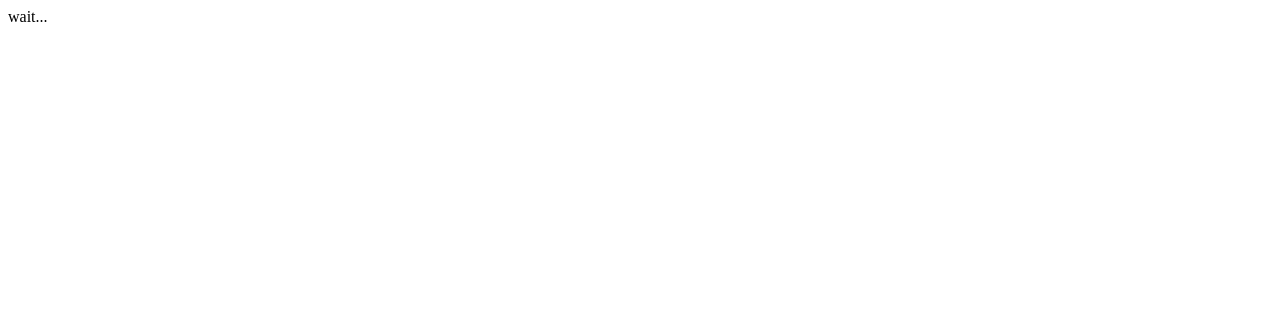
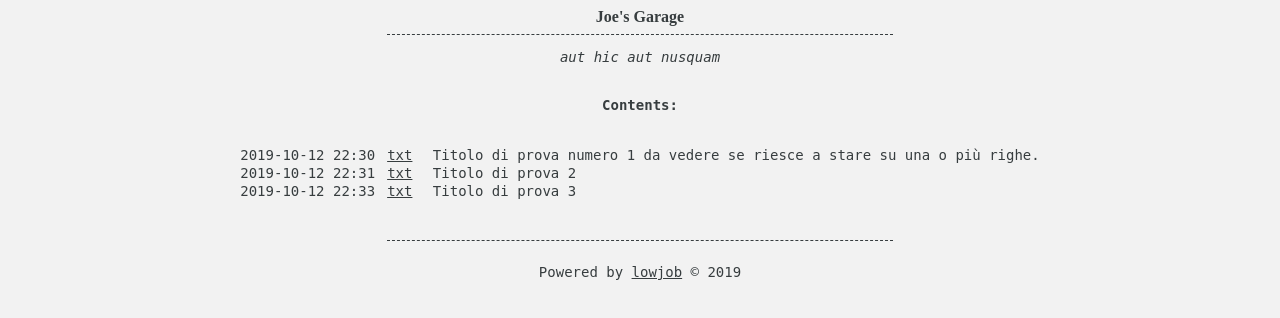
Before and after one commit to joegalaxy/joegalaxy.github.io, a plain HTML site: page index.html in a window 1280 px wide. Drawn offline with Linux system fonts and the light colour scheme.

Commit message:
iniatial commit

```diff
--- a/index.html
+++ b/index.html
@@ -1 +1,58 @@
-wait...
+<!DOCTYPE html PUBLIC "-//W3C//DTD XHTML 1.0 Transitional//EN"
+    "http://www.w3.org/TR/xhtml1/DTD/xhtml1-transitional.dtd">
+
+<html xmlns="http://www.w3.org/1999/xhtml">
+<head>
+  <meta http-equiv="Content-Type"
+        content="text/html; charset=utf-8" />
+  <link rel='stylesheet'
+        type='text/css' />
+
+  <title>Joe's Garage</title>
+  <style type="text/css">
+/*<![CDATA[*/
+      body             {background-color:#f2f2f2; color:#373d3f;}
+      a:link           {color:#373d3f;}
+      a:visited        {color:#373d3f;}
+      a:hover          {color:#ff0000;}
+      a:active         {color:#800080;}
+      form, p, pre, ul {font-family: 'Monospace', regular; font-size:14px; font-weight:normal;}
+      hr { align="center"; border: 0 none; border-top: 1px dashed; width:40%}
+  div.c3 {text-align: center}
+  h1.c2 {font-style: italic}
+  span.c1 {color: #FF0000}
+  table {
+    margin-left: auto;
+    margin-right: auto;
+}
+td { padding: 0 5px; text-align:left;}
+#content table td {
+	white-space: nowrap;
+	vertical-align: top;
+}
+  /*]]>*/
+  </style>
+</head>
+
+<body>
+  <div class="c3">
+<b> Joe's Garage </b>
+<hr>
+    <pre>
+<i>aut hic aut nusquam</i>
+
+
+<b>Contents:</b>
+
+    <table>
+    <tr><td>2019-10-12 22:30</td><td><a href="">txt</a></td><td> Titolo di prova numero 1 da vedere se riesce a stare su una o più righe.</td></tr>
+    <tr><td>2019-10-12 22:31</td><td><a href="">txt</a></td><td> Titolo di prova 2</td></tr>
+    <tr><td>2019-10-12 22:33</td><td><a href="">txt</a></td><td> Titolo di prova 3</td></tr>
+    </table>
+
+<hr>
+Powered by <a href="./contact.html">lowjob</a> © 2019
+</pre>
+  </div>
+</body>
+</html>
```
